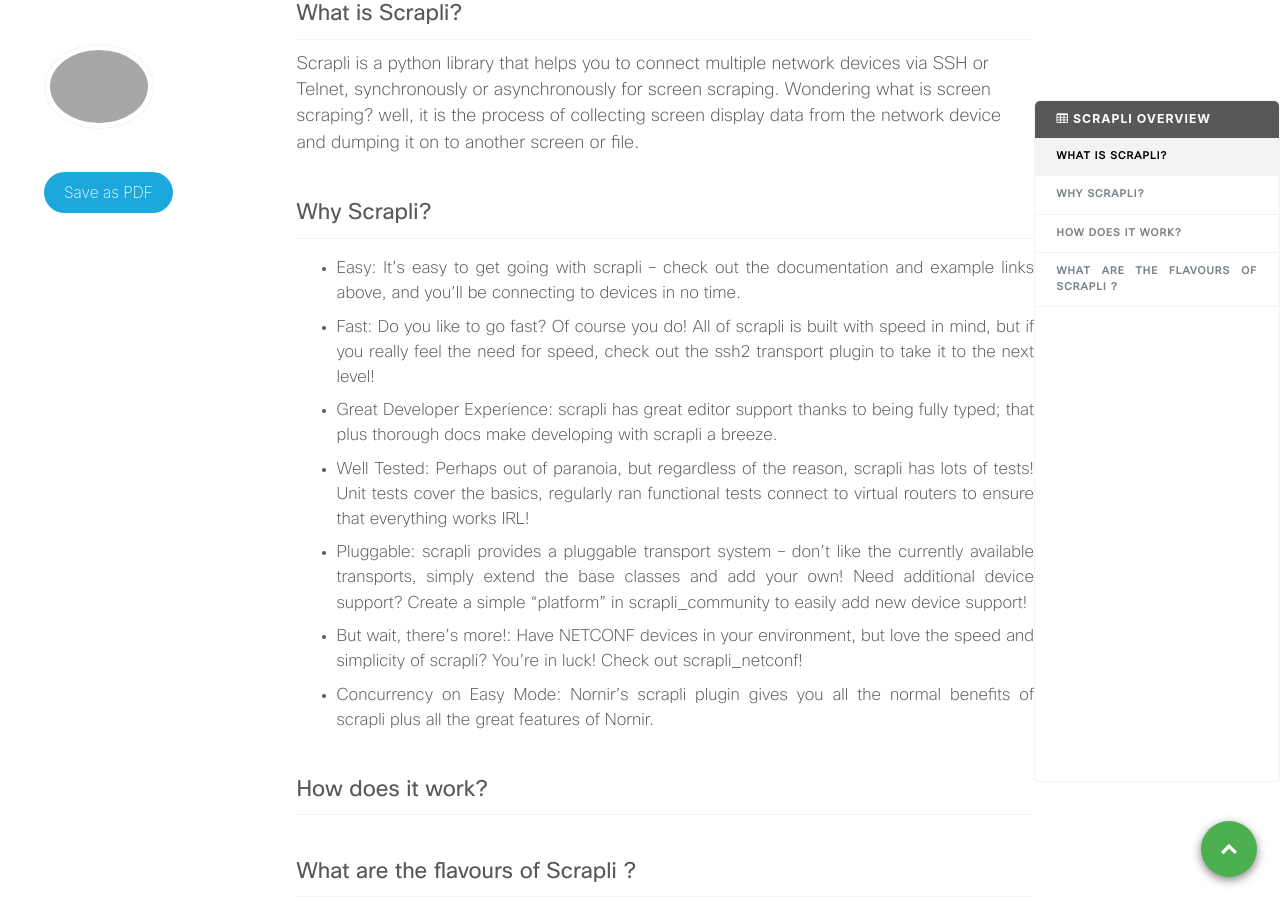
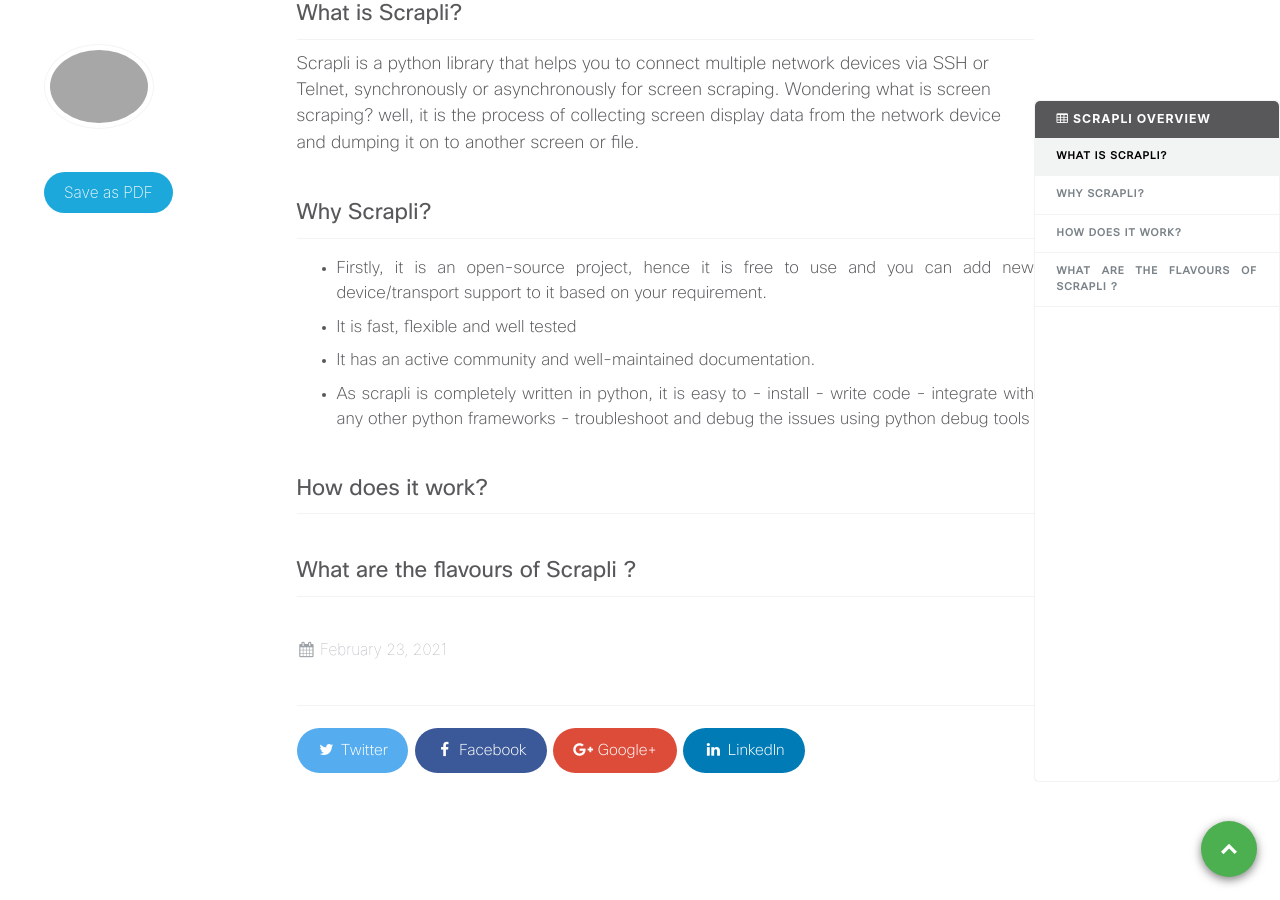
Before and after one commit to xrdocs/programmability, a Jekyll site: the page built from _tutorials/2022-02-22-scrapli-overview.md, in a window 1280 px wide and 900 px high, scrolled down 314 px. Built offline with Jekyll 4.4.1, drawn with Linux system fonts in a browser that asks for light colours; comment, search, counter and statistics services are not loaded.

Commit message:
Update 2022-02-22-scrapli-overview.md

```diff
--- a/_tutorials/2022-02-22-scrapli-overview.md
+++ b/_tutorials/2022-02-22-scrapli-overview.md
@@ -16,14 +16,14 @@ Scrapli is a python library that helps you to connect multiple network devices v
 
 ## Why Scrapli?
 
-- Easy: It's easy to get going with scrapli -- check out the documentation and example links above, and you'll be connecting to devices in no time.
-- Fast: Do you like to go fast? Of course you do! All of scrapli is built with speed in mind, but if you really feel the need for speed, check out the ssh2 transport plugin to take it to the next level!
-- Great Developer Experience: scrapli has great editor support thanks to being fully typed; that plus thorough docs make developing with scrapli a breeze.
-- Well Tested: Perhaps out of paranoia, but regardless of the reason, scrapli has lots of tests! Unit tests cover the basics, regularly ran functional tests connect to virtual routers to ensure that everything works IRL!
-- Pluggable: scrapli provides a pluggable transport system -- don't like the currently available transports, simply extend the base classes and add your own! Need additional device support? Create a simple "platform" in scrapli_community to easily add new device support!
-- But wait, there's more!: Have NETCONF devices in your environment, but love the speed and simplicity of scrapli? You're in luck! Check out scrapli_netconf!
-- Concurrency on Easy Mode: Nornir's scrapli plugin gives you all the normal benefits of scrapli plus all the great features of Nornir.
-
+- Firstly, it is an open-source project, hence it is free to use and you can add new device/transport support to it based on your requirement.
+- It is fast, flexible and well tested
+- It has an active community and well-maintained documentation.
+- As scrapli is completely written in python, it is easy to
+      - install
+      - write code
+      - integrate with any other python frameworks
+      - troubleshoot and debug the issues using python debug tools
 
 ## How does it work?
 
```
